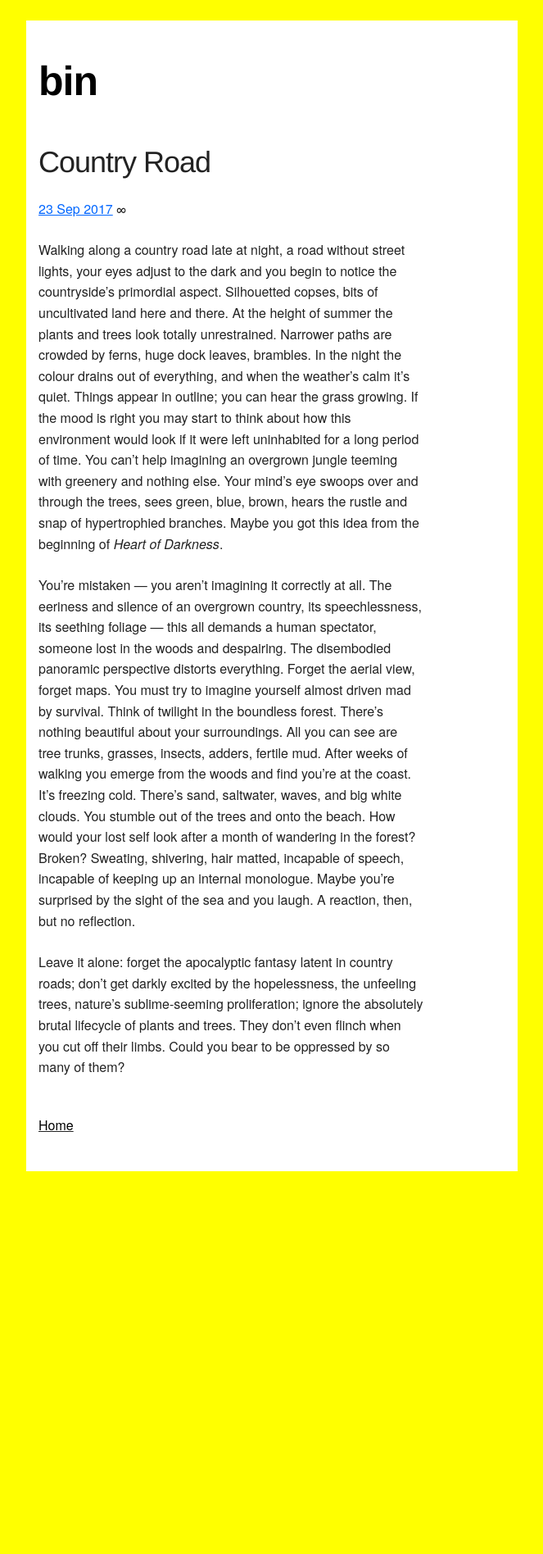
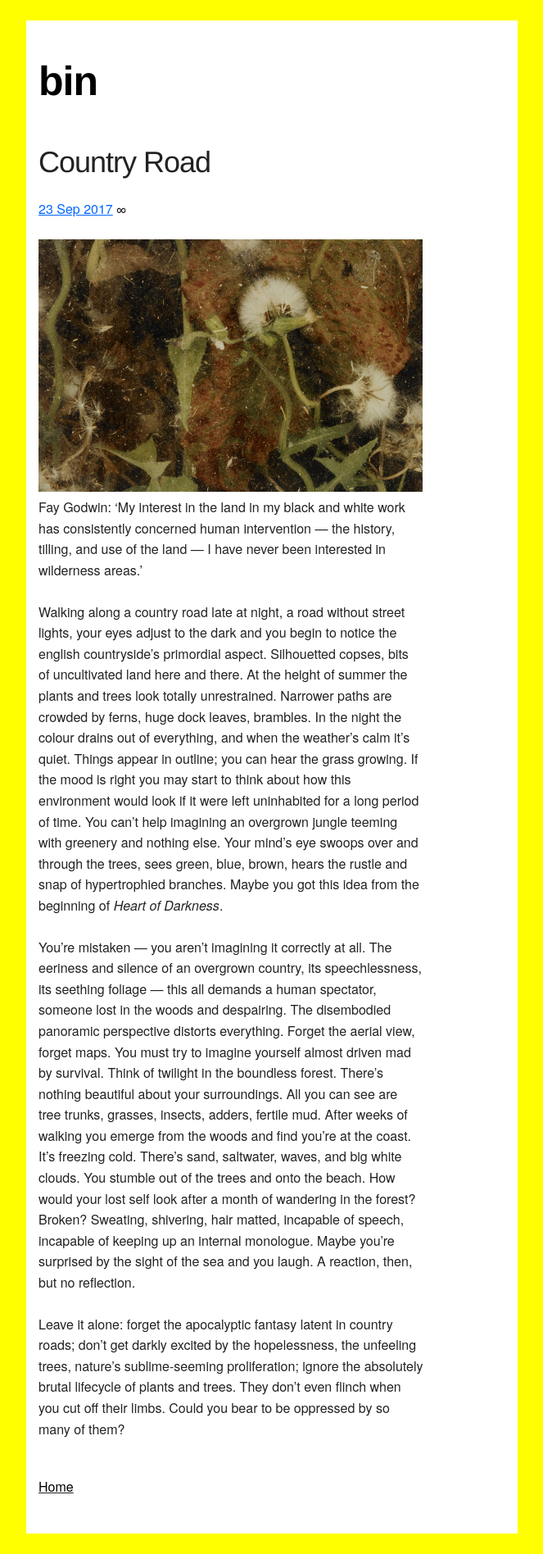
Before and after one commit to mt-trash/mt-trash.github.io, a Jekyll site: the page built from _posts/2017-09-23-country-road.md, in a window 1280 px wide. Shown: the whole page at 82% size, without its empty margins (308-971 px from the left). Built offline with Jekyll 4.4.1, drawn with Linux system fonts in a browser that asks for light colours; before the commit the page ends 1454 px from its top, so only the background shows below that.

Commit message:
add godwin

```diff
--- a/_posts/2017-09-23-country-road.md
+++ b/_posts/2017-09-23-country-road.md
@@ -3,8 +3,10 @@
 title: Country Road
 date: 2017-09-23
 ---
+{% include image-no-link.html file="/images/godwin.jpg" alt="godwin.jpg" %}
+Fay Godwin: 'My interest in the land in my black and white work has consistently concerned human intervention — the history, tilling, and use of the land — I have never been interested in wilderness areas.'
 
-Walking along a country road late at night, a road without street lights, your eyes adjust to the dark and you begin to notice the countryside's primordial aspect. Silhouetted copses, bits of uncultivated land here and there. At the height of summer the plants and trees look totally unrestrained. Narrower paths are crowded by ferns, huge dock leaves, brambles. In the night the colour drains out of everything, and when the weather's calm it's quiet. Things appear in outline; you can hear the grass growing. If the mood is right you may start to think about how this environment would look if it were left uninhabited for a long period of time. You can't help imagining an overgrown jungle teeming with greenery and nothing else. Your mind's eye swoops over and through the trees, sees green, blue, brown, hears the rustle and snap of hypertrophied branches. Maybe you got this idea from the beginning of *Heart of Darkness*.
+Walking along a country road late at night, a road without street lights, your eyes adjust to the dark and you begin to notice the english countryside's primordial aspect. Silhouetted copses, bits of uncultivated land here and there. At the height of summer the plants and trees look totally unrestrained. Narrower paths are crowded by ferns, huge dock leaves, brambles. In the night the colour drains out of everything, and when the weather's calm it's quiet. Things appear in outline; you can hear the grass growing. If the mood is right you may start to think about how this environment would look if it were left uninhabited for a long period of time. You can't help imagining an overgrown jungle teeming with greenery and nothing else. Your mind's eye swoops over and through the trees, sees green, blue, brown, hears the rustle and snap of hypertrophied branches. Maybe you got this idea from the beginning of *Heart of Darkness*.
 
 You're mistaken — you aren't imagining it correctly at all. The eeriness and silence of an overgrown country, its speechlessness, its seething foliage — this all demands a human spectator, someone lost in the woods and despairing. The disembodied panoramic perspective distorts everything. Forget the aerial view, forget maps. You must try to imagine yourself almost driven mad by survival. Think of twilight in the boundless forest. There's nothing beautiful about your surroundings. All you can see are tree trunks, grasses, insects, adders, fertile mud. After weeks of walking you emerge from the woods and find you're at the coast. It's freezing cold. There's sand, saltwater, waves, and big white clouds. You stumble out of the trees and onto the beach. How would your lost self look after a month of wandering in the forest? Broken? Sweating, shivering, hair matted, incapable of speech, incapable of keeping up an internal monologue. Maybe you're surprised by the sight of the sea and you laugh. A reaction, then, but no reflection.
 
```
Also changed, not shown: images/godwin.jpg (added).
